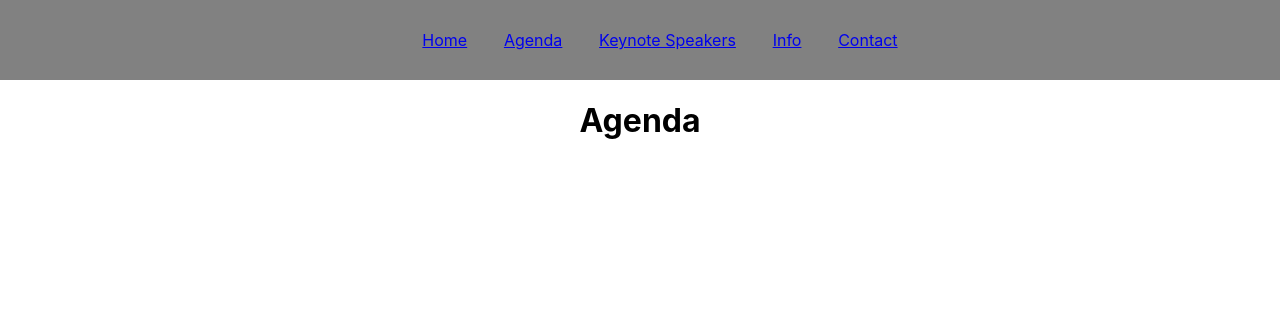
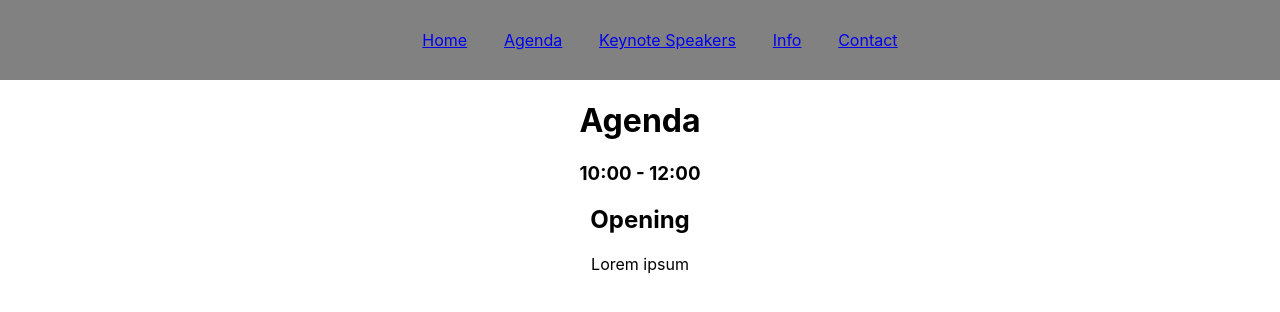
Before and after one commit to WyimaginowaneKoniki/Kongres, a React (Create React App) app in the folder web-client/: page /agenda in a window 1280 px wide. Shown: the top 312 px of the page. Built offline with nearby package versions, Linux system fonts and the light colour scheme.

Commit message:
Add AgendaEvents to agenda.js

```diff
--- a/web-client/src/pages/agenda.js
+++ b/web-client/src/pages/agenda.js
@@ -1,12 +1,25 @@
 import React from 'react';
 import '../App.css';
+import AgendaEvents from '../components/agendaEvent'
 
-function Agenda() {
+function Agenda(props) {
+  const event = {
+    time1: "10:00",
+    time2: "12:00",
+    title: "Opening",
+    content: "Lorem ipsum"
+  };
+
     return (
       <div>
           <h1>Agenda</h1>
+            <AgendaEvents
+              time1={event.time1}
+              time2={event.time2}
+              title={event.title}
+              content={event.content}
+            />
       </div>
     );
 }
-
 export default Agenda;
```
